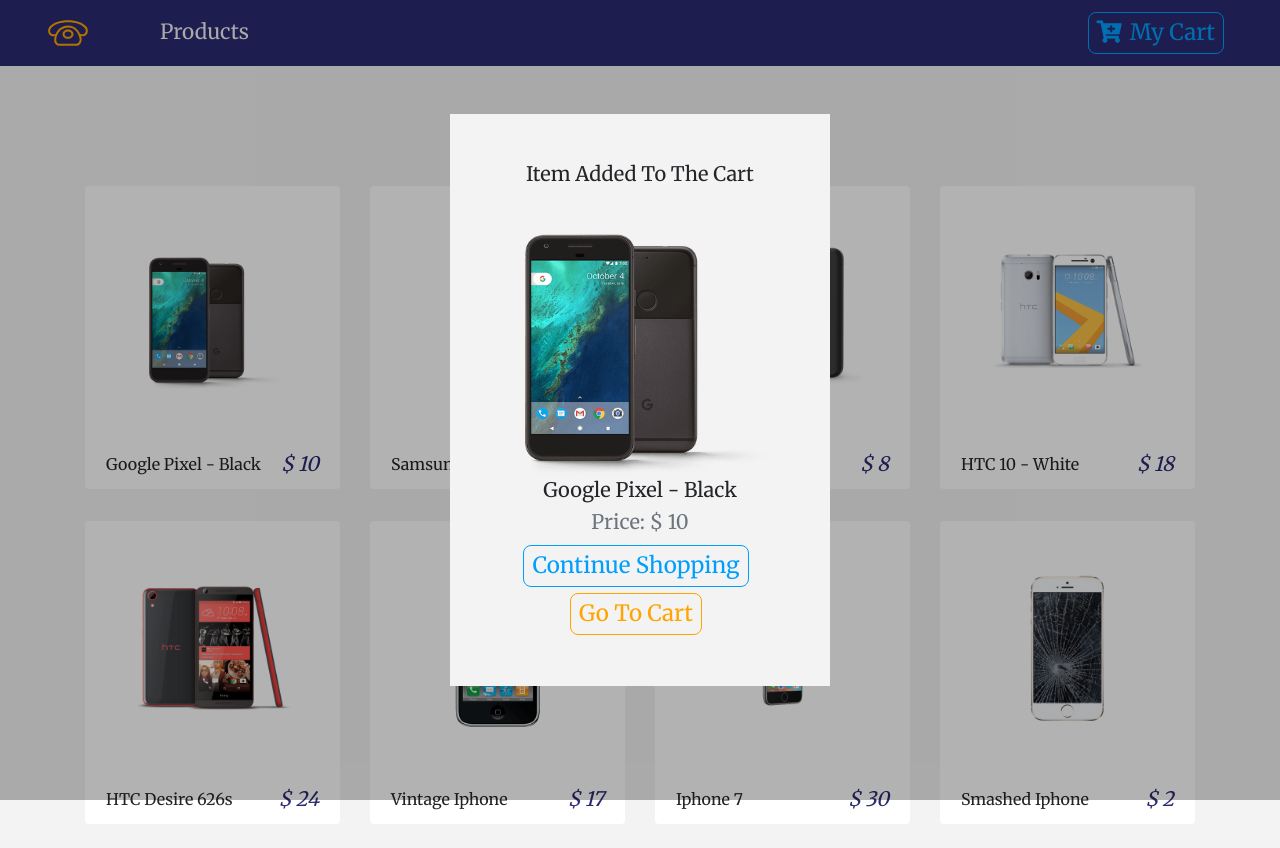
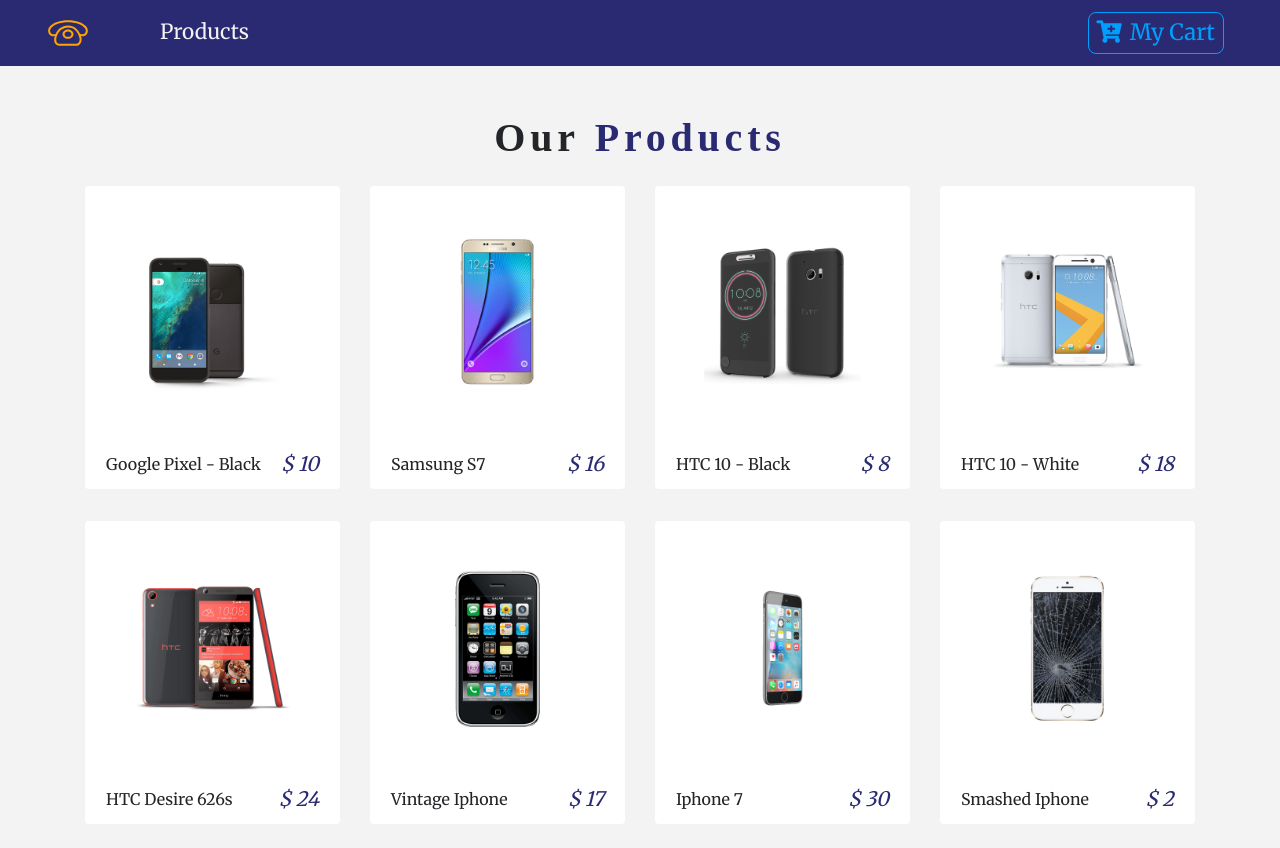
Before and after one commit to kamalyadav11/Online-Mobile-Store, a React (Create React App) app: page / in a window 1280 px wide. Shown: the top 848 px of the page. Built offline with nearby package versions, Linux system fonts and the light colour scheme; a web font is replaced by a local one.

Commit message:
fixed errors

```diff
--- a/src/components/Modal.js
+++ b/src/components/Modal.js
@@ -10,9 +10,9 @@
       <div>
         <ProductConsumer>
           {value => {
-            const { openModal, closeModal } = value;
+            const { modalOpen, closeModal } = value;
             const { img, title, price } = value.modalProduct;
-            if (!openModal) {
+            if (!modalOpen) {
               return null;
             } else {
               return (
```
